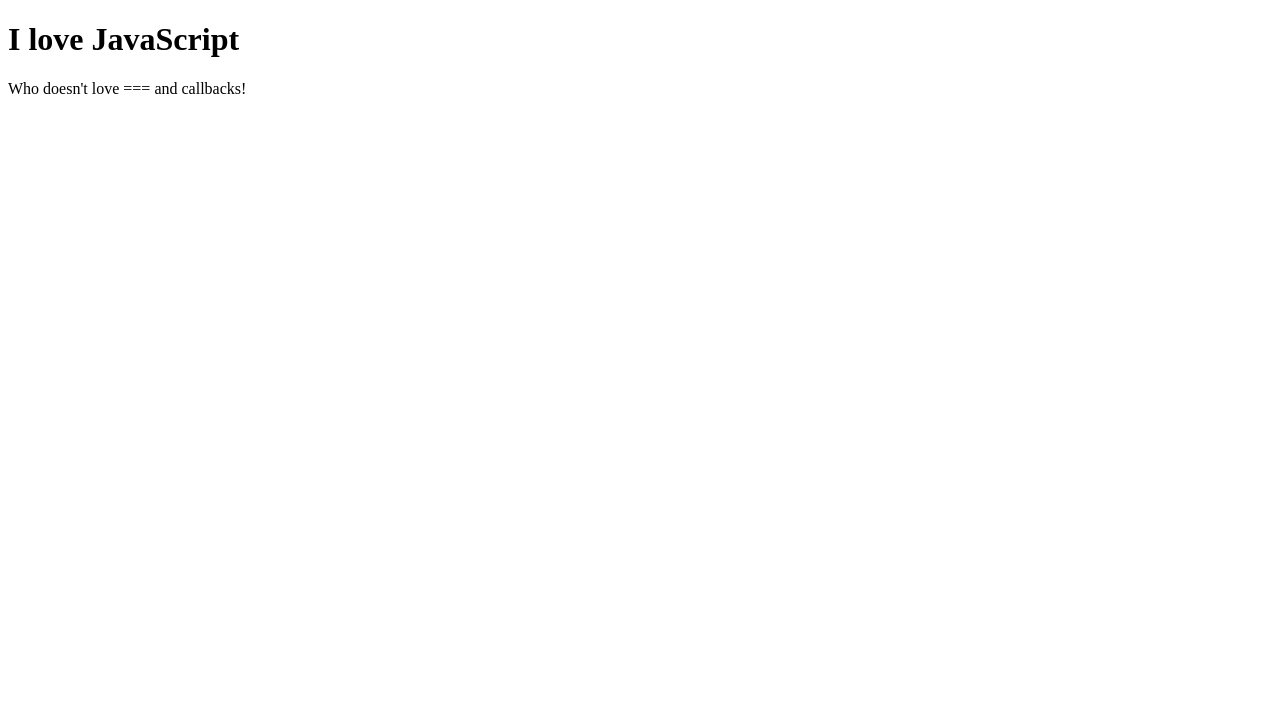
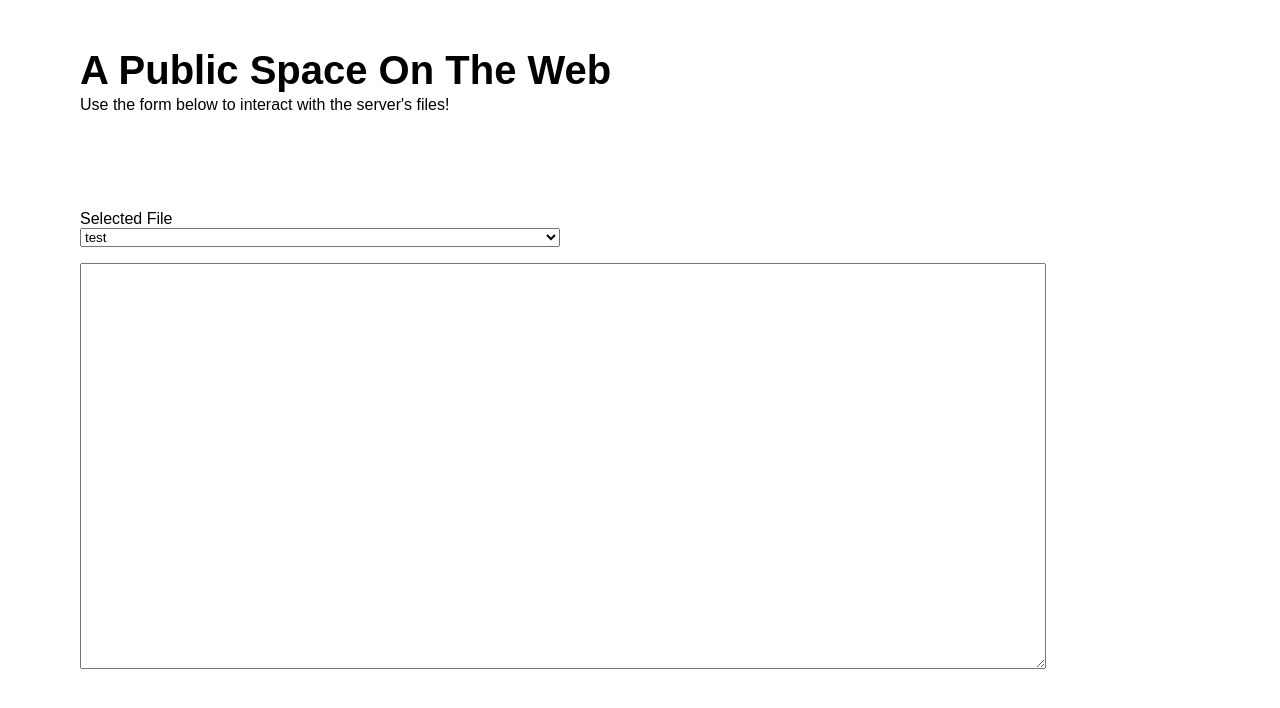
Before and after one commit to AlexandreRiedo/eloquent-js, a website: page chapter-20/a-public-space-on-the-web/index.html in a window 1280 px wide. Drawn offline with Linux system fonts and the light colour scheme.

Commit message:
chapter 20: HTML done

```diff
--- /dev/null
+++ b/chapter-20/a-public-space-on-the-web/index.css
@@ -0,0 +1,33 @@
+body {
+    margin-inline: 5rem;
+    margin-top: 3rem;
+    font-family: sans-serif;
+}
+
+.container-width {
+    display: flex;
+    flex-direction: column;
+    flex-wrap: wrap;
+}
+
+#info-h1 {
+    margin-bottom: 0.2rem;
+    font-size: 2.5rem;
+}
+
+#info-p {
+    margin-top: 0rem;
+    margin-bottom: 6rem;
+}
+
+#file-select {
+    width: 75%;
+    max-width: 30rem;
+    margin-bottom: 1rem;
+}
+
+#file-textarea {
+    width: auto;
+    max-width: 60rem;
+    height: 25rem;
+}
--- a/chapter-20/a-public-space-on-the-web/index.html
+++ b/chapter-20/a-public-space-on-the-web/index.html
@@ -2,13 +2,29 @@
 
 <html>
     <head>
-        <meta charset="UTF-8" />
+        <meta
+            charset="UTF-8"
+            name="viewport"
+            content="width=device-width, initial-scale=1"
+        />
+        <link href="/index.css" rel="stylesheet" type="text/css" />
         <title>A Public Space On The Web</title>
     </head>
 
     <body>
-        <h1>I love JavaScript</h1>
-        <p>Who doesn't love === and callbacks!</p>
+        <h1 id="info-h1">A Public Space On The Web</h1>
+        <p id="info-p">
+            Use the form below to interact with the server's files!
+        </p>
+
+        <div class="container-width">
+            <label for="file-select">Selected File</label>
+            <select name="file-select" id="file-select">
+                <option value="TFF">test</option>
+            </select>
+
+            <textarea id="file-textarea" name="file-textarea"></textarea>
+        </div>
 
         <script src="/index.js"></script>
     </body>
```
